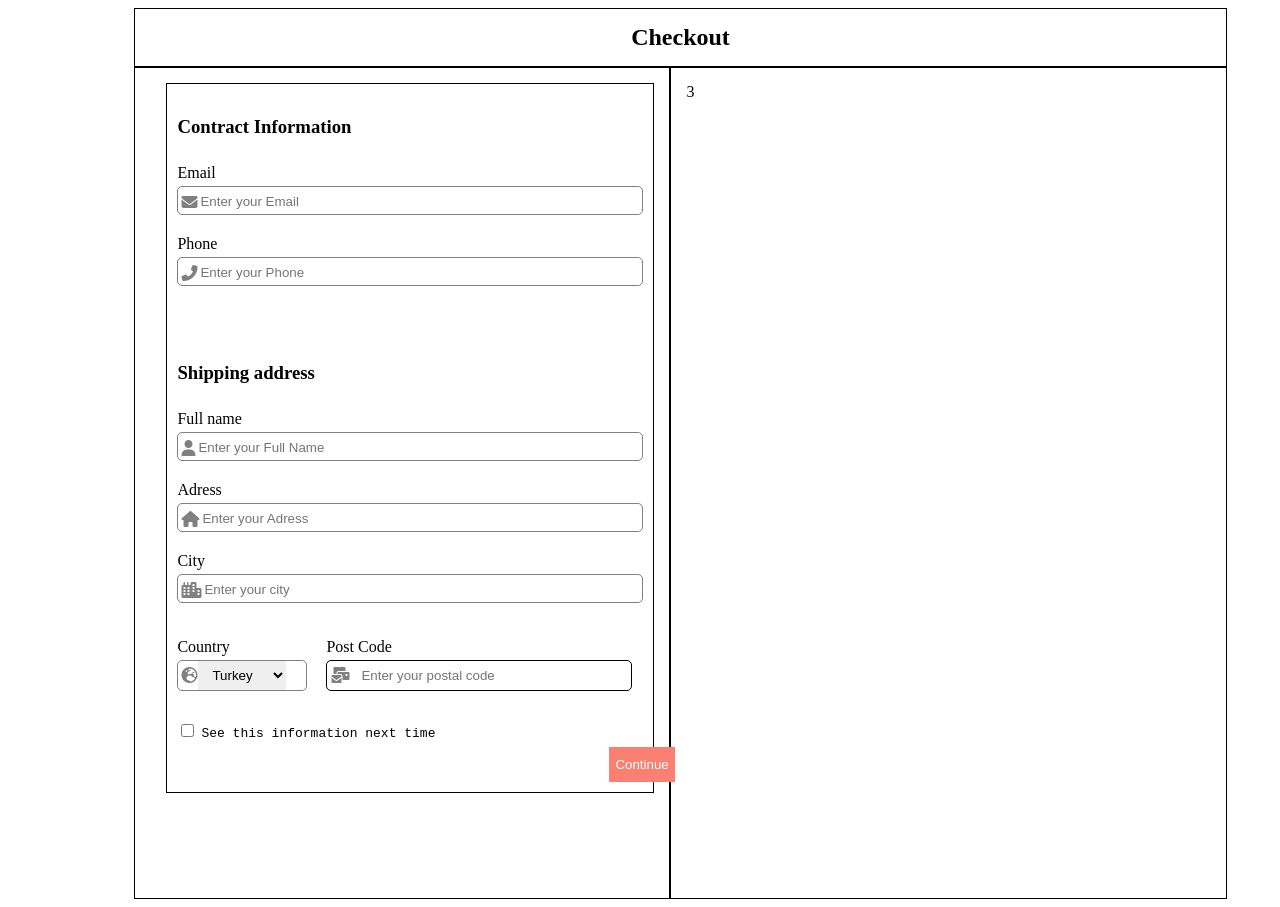
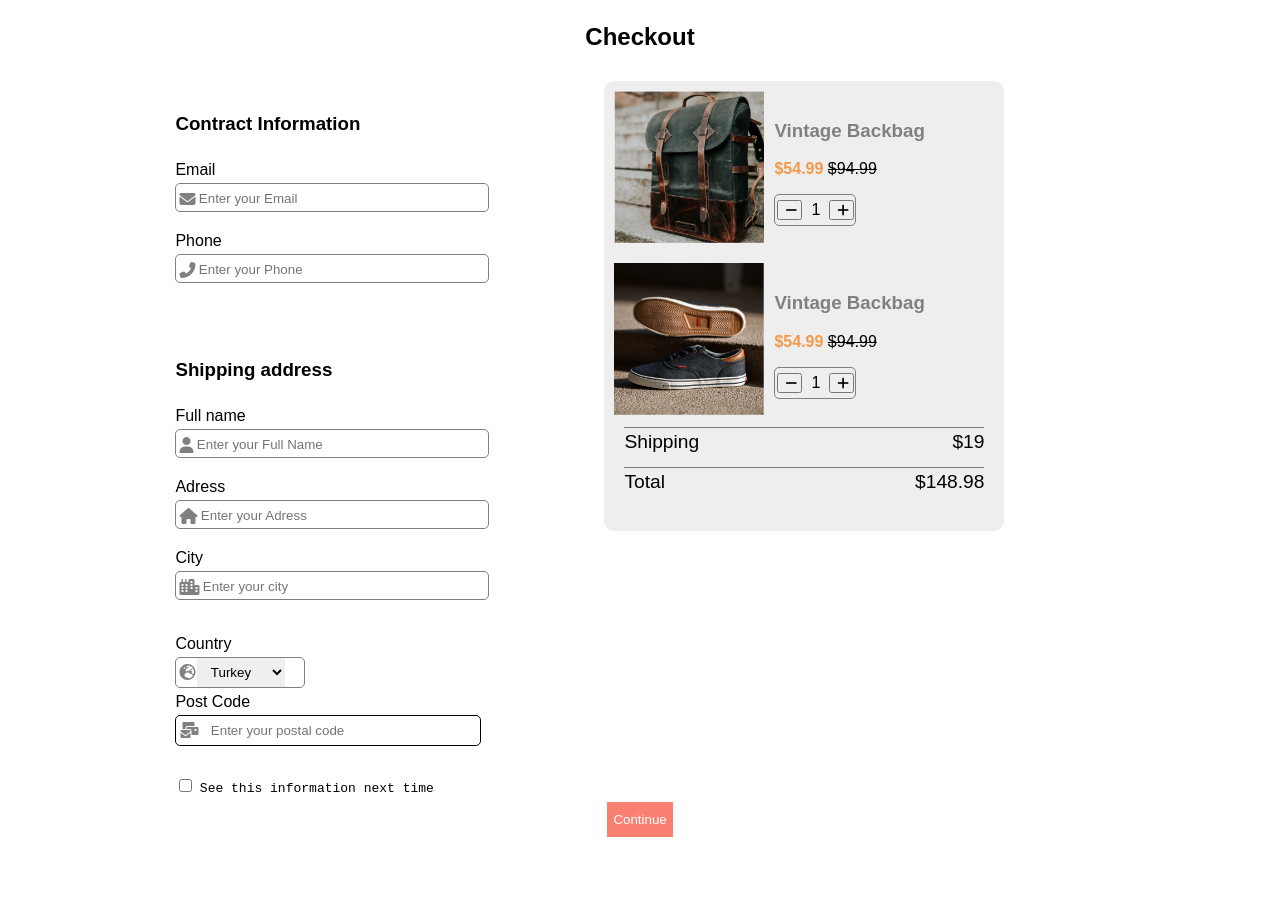
Before and after one commit to mustafa0624/Shopping-Web-Page, a plain HTML site: page index.html in a window 1280 px wide. Drawn offline with Linux system fonts and the light colour scheme.

Commit message:
feat:add grid attributes

```diff
--- a/css/index.scss
+++ b/css/index.scss
@@ -1,11 +1,15 @@
+body{
+  font-family: Arial, Helvetica, sans-serif;
+}
 #container {
   width: 80%;
   display: grid;
   grid-template-columns: auto auto 55%;
   margin: auto;
 
+
   .boxes {
-    border: 1px solid;
+    // border: 1px solid;
     padding: 15px;
   }
 
@@ -26,7 +30,8 @@
   // }
 
   form {
-    border: 1px solid;
+
+    // border: 1px solid;
     line-height: 1.7rem;
     padding: 10px;
     margin-left: 1rem;
@@ -34,7 +39,7 @@
       height: 3.5rem;
       margin-top: 15px;
       input {
-        width: 20rem;
+        width: 80%;
         height: 1.5rem;
         border: none;
         outline: none;
@@ -49,7 +54,7 @@
 
     .inside-div {
       border: 1px solid gray;
-      width: 29rem;
+      width:80%;
       border-radius: 5px;
     }
 
@@ -127,3 +132,127 @@
     }
   }
 }
+
+.produkts{
+  background-color:#eeeeee ;
+  width: 25rem;
+  border-radius: 10px;
+  height: 450px;
+}
+
+#produkt1{
+  // border: 1px solid;
+  display: flex;
+padding: 10px;
+  #produkt1-ic-div{
+    // border: 1px solid red;
+    padding: 10px;
+    width: 13rem;
+
+    .buttons{
+      border: 1px solid gray;
+      display: flex;
+      width: 80px;
+      height: 30px;
+      border-radius: 5px;
+
+      #plus-button{
+
+        position: relative;
+        top: 5px;
+        left:20px;
+      }
+      #minus-button{
+
+        position: relative;
+        top: 5px;
+        left:2px;
+      }
+      p{
+        position: relative;
+        left: 11px;
+        bottom: 10px;
+
+      }
+    }
+  }
+
+}
+
+#produkt2{
+  // border: 1px solid;
+  display: flex;
+padding: 10px;
+
+  #produkt2-ic-div{
+    // border: 1px solid red;
+    padding: 10px;
+    width: 13rem;
+
+    .buttons{
+      border: 1px solid gray;
+      display: flex;
+      width: 80px;
+      height: 30px;
+      border-radius: 5px;
+
+      #plus-button{
+
+        position: relative;
+        top: 5px;
+        left:20px;
+      }
+      #minus-button{
+
+        position: relative;
+        top: 5px;
+        left:2px;
+      }
+      p{
+        position: relative;
+        left: 11px;
+        bottom: 10px;
+
+      }
+    }
+  }
+
+}
+
+#fis{
+  line-height: 30px;
+  font-family: Arial, Helvetica, sans-serif;
+}
+
+#shipping{
+  border-bottom: 1px solid gray;
+  margin: 2px 20px;
+  font-size: 1.2rem;
+
+
+  #p1{
+
+
+    float: left;
+  }
+  #p2{
+    // padding-top: -10px;
+    float: right;
+  }
+}
+
+#total{
+  padding-top: 10px;
+  clear: both;
+  border-bottom: 1px solid gray;
+  margin: 2px 20px;
+  font-size: 1.2rem;
+  .p1{
+    clear: left;
+    float: left;
+  }
+  .p2{
+    float: right;
+  }
+
+}
--- a/index.html
+++ b/index.html
@@ -98,7 +98,61 @@
             </form>
 
         </div>
-        <div class="boxes box3">3</div>
+        <div class="boxes box3">
+            <div class="produkts">
+                <div id="produkt1">
+                    <img src="./IMG/photo1.png" width="150px" alt="Vintage BackBag">
+                    <div id="produkt1-ic-div">
+                        <h3 style="color: gray;"> Vintage Backbag</h3>
+                        <p> <span style="color: #f2994a; font-weight:700">$54.99</span> <del>$94.99</del> </p>
+                        <div class="buttons">
+                            <button id="minus-button" style="width: 25px; height:20px; "> <i class="fa fa-minus"></i>
+                            </button>
+                            <p>1</p>
+                            <button id="plus-button" style="width: 25px; height:20px"> <i class="fa fa-plus"></i>
+                            </button>
+
+                        </div>
+
+
+                    </div>
+                </div>
+
+                <div id="produkt2">
+                    <img src="./IMG/photo2.png" width="150px" alt="Levi Shoes">
+                    <div id="produkt2-ic-div">
+                        <h3 style="color: gray;"> Vintage Backbag</h3>
+                        <p> <span style="color: #f2994a; font-weight:700">$54.99</span> <del>$94.99</del> </p>
+                        <div class="buttons">
+                            <button id="minus-button" style="width: 25px; height:20px; "> <i class="fa fa-minus"></i>
+                            </button>
+                            <p>1</p>
+                            <button id="plus-button" style="width: 25px; height:20px"> <i class="fa fa-plus"></i>
+                            </button>
+
+                        </div>
+
+
+                    </div>
+
+                </div>
+                <div id="fis">
+                    <div id="shipping">
+                        <div id="p1">Shipping</div>
+                        <div id="p2">$19</div>
+                    </div>
+
+                    <div id="total">
+                        <div class="p1">Total</div>
+                        <div class="p2">$148.98</div>
+                    </div>
+                </div>
+
+
+
+
+            </div>
+        </div>
         <!-- <div class="boxes box3">4</div>
         <div class="boxes box4">5</div>
         <div class="boxes box4">6</div> -->
```
Also changed, not shown: css/index.css, css/index.min.css, 2 other files.
